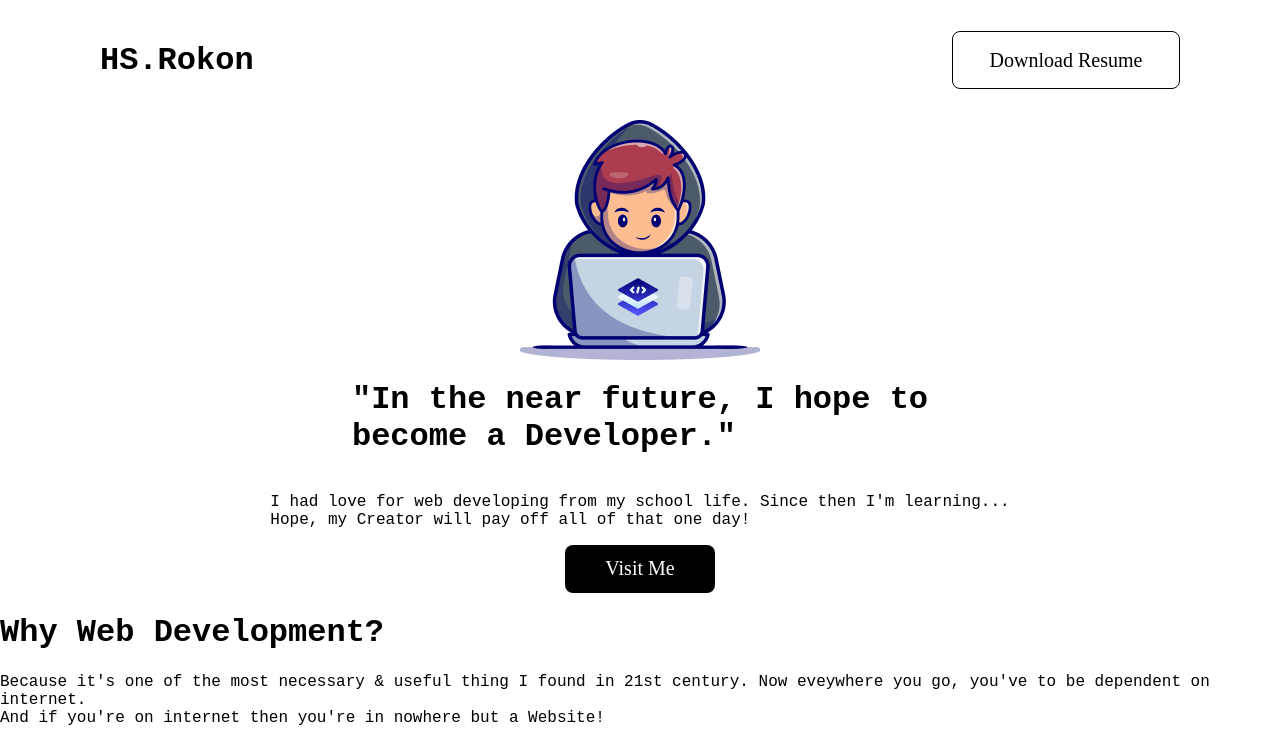
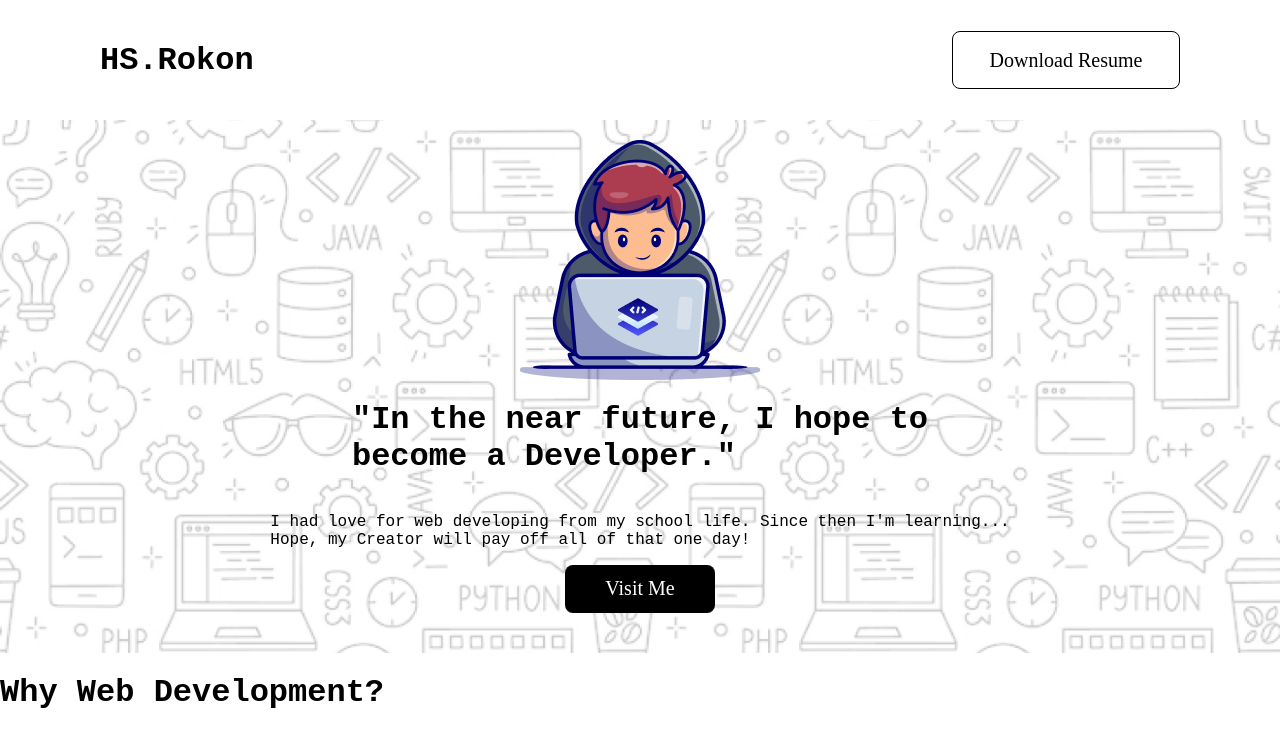
Before and after one commit to hsrokon/Assignment1-ProgrammingHero, a plain HTML site: page index.html in a window 1280 px wide. Shown: the top 730 px of the page. Drawn offline with Linux system fonts and the light colour scheme; a web font is replaced by a local one.

Commit message:
Background-image-add--upper-section

```diff
--- a/styles/styles.css
+++ b/styles/styles.css
@@ -52,6 +52,13 @@ button:hover {
   flex-direction: column;
   /* justify-content: center; */
   align-items: center;
+
+  background-image: url(../assets/bg.png);
+  padding-top: 20px;
+  padding-bottom: 40px;
+  background-repeat: no-repeat;
+  background-size: cover;
+  background-position: center;
 }
 
 .visit-me {
```
Also changed, not shown: assets/bg.png (renamed from assets/Hero-bg.png).
